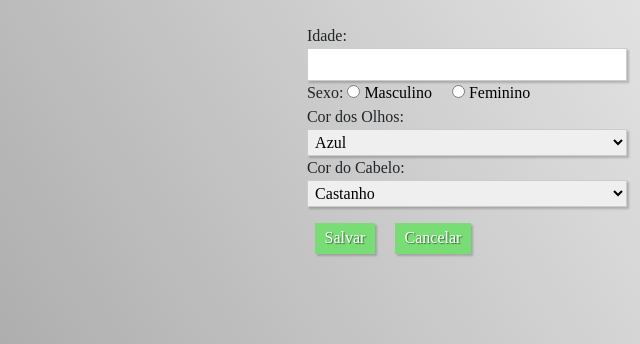
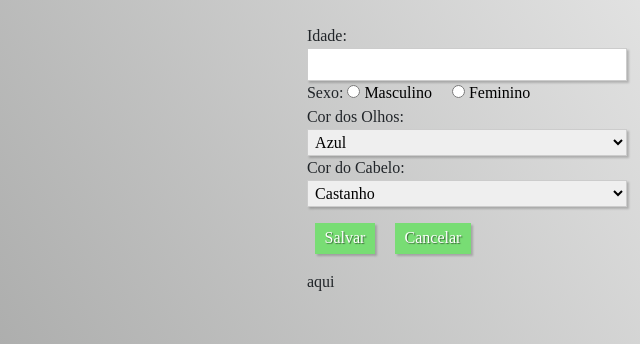
Before and after one commit to digomes87/es6, a plain HTML site: page anna/index.html in a window 1280 px wide. Shown: the part 176-520 px from the top of the page, 260-900 px from the left. Drawn offline with Linux system fonts and the light colour scheme.

Commit message:
html do index atualizado

```diff
--- a/anna/index.html
+++ b/anna/index.html
@@ -46,7 +46,7 @@
                         <button class="botao" name="cancelar" type="submit">Cancelar</button>
                     </div>
                 </div>
-                <table id = "Listar"></table>
+                <table name="Listar" id="Listar">aqui</table>
             </form>
         </div>
       <script src="js/main.js"></script>
```
